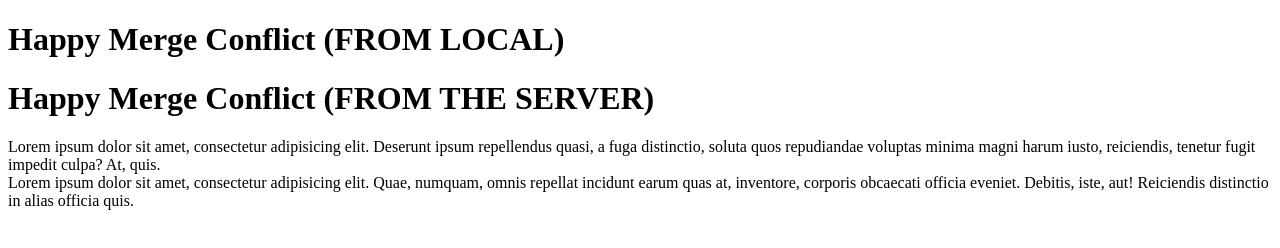
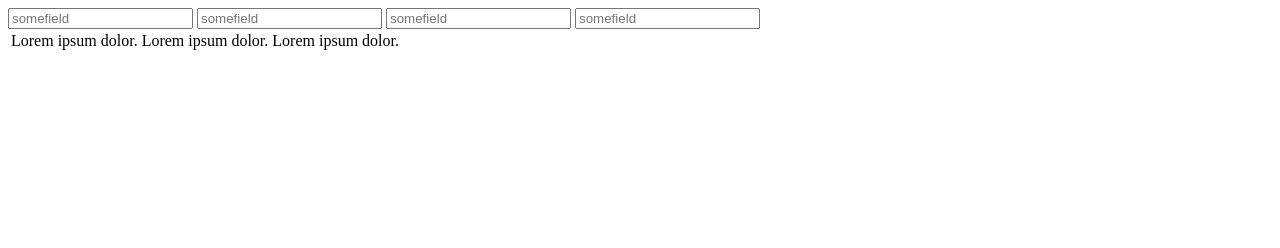
Before and after one commit to kkane106/remote-repo, a plain HTML site: page index.html in a window 1280 px wide. Drawn offline with Linux system fonts and the light colour scheme.

Commit message:
add stuff to branch

```diff
--- a/index.html
+++ b/index.html
@@ -5,11 +5,18 @@
   <title>Document</title>
 </head>
 <body>
-  <h1>Happy Merge Conflict (FROM LOCAL)</h1>
-  <h1>Happy Merge Conflict (FROM THE SERVER)</h1>
-  <div>Lorem ipsum dolor sit amet, consectetur adipisicing elit. Deserunt ipsum repellendus quasi, a fuga distinctio, soluta quos repudiandae voluptas minima magni harum iusto, reiciendis, tenetur fugit impedit culpa? At, quis.</div>
-  <footer>
-    <div>Lorem ipsum dolor sit amet, consectetur adipisicing elit. Quae, numquam, omnis repellat incidunt earum quas at, inventore, corporis obcaecati officia eveniet. Debitis, iste, aut! Reiciendis distinctio in alias officia quis.</div>
-  </footer>
+<form action="">
+  <input type="text" placeholder="somefield">
+  <input type="text" placeholder="somefield">
+  <input type="text" placeholder="somefield">
+  <input type="text" placeholder="somefield">
+</form>
+<table>
+  <tr>
+    <td>Lorem ipsum dolor.</td>
+    <td>Lorem ipsum dolor.</td>
+    <td>Lorem ipsum dolor.</td>
+  </tr>
+</table>
 </body>
 </html>
```
